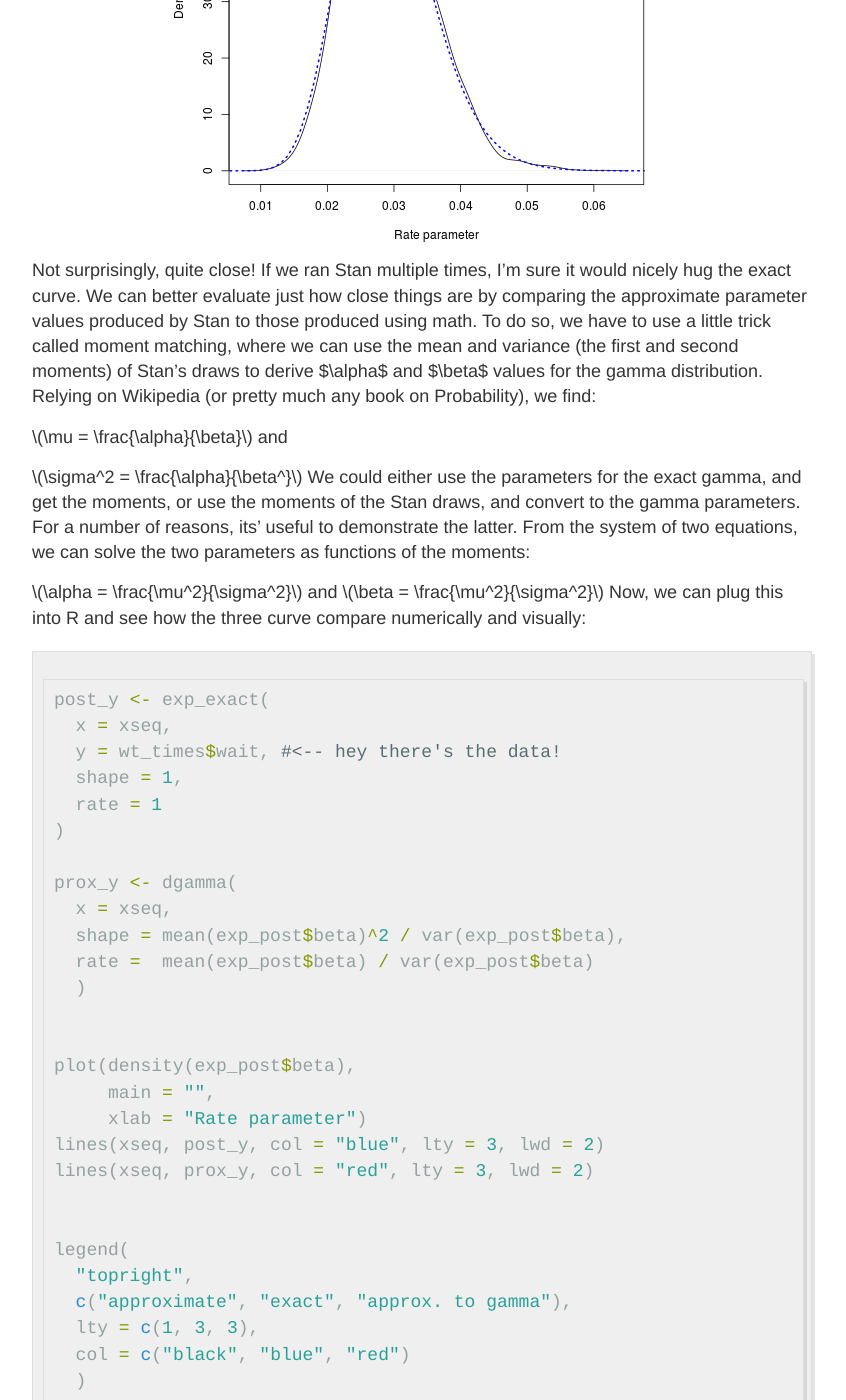
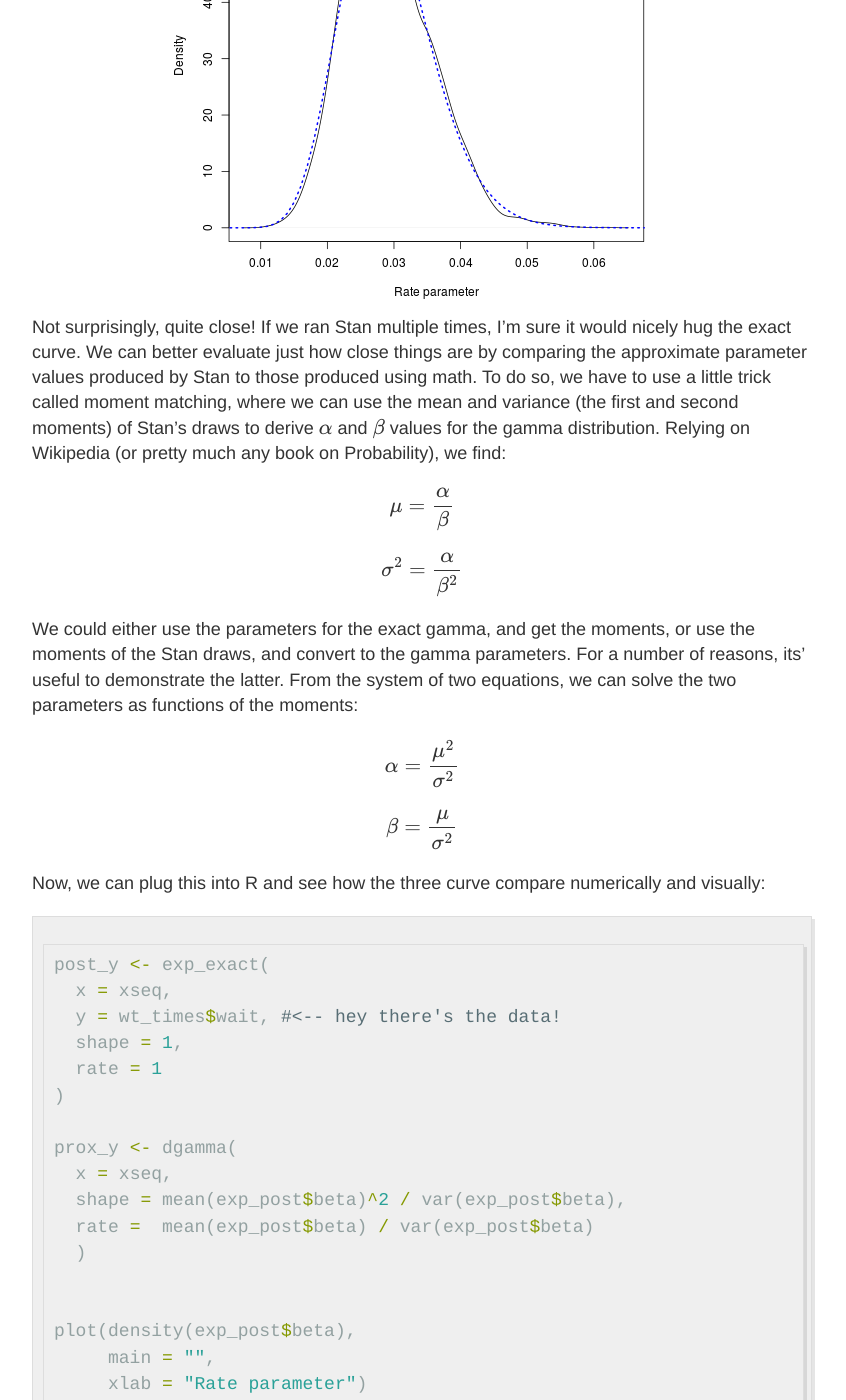
Before and after one commit to silastittes/silastittes.github.io, a Jekyll site: the page built from _posts/2017-09-03-Prius2.md, in a window 1280 px wide and 1400 px high, scrolled down 2168 px. Shown: the whole window, without its empty margins (218-1064 px from the left). Built offline with Jekyll 4.4.1, drawn with Linux system fonts in a browser that asks for light colours; formulas are drawn with MathJax 3; comment, search, counter and statistics services are not loaded; some of the changed text lies outside the part shown.

Commit message:
prius post 2, added mathjax link to _layouts/posts.html for equation rendering

````diff
--- a/_layouts/post.html
+++ b/_layouts/post.html
@@ -1,6 +1,8 @@
 ---
 layout: default
 ---
+
+<script src="https://cdnjs.cloudflare.com/ajax/libs/mathjax/2.7.0/MathJax.js?config=TeX-AMS-MML_HTMLorMML" type="text/javascript"></script>
 
 <article class="post">
   <h1>{{ page.title }}</h1>
--- a/_posts/2017-09-03-Prius2.md
+++ b/_posts/2017-09-03-Prius2.md
@@ -12,15 +12,16 @@ After a little reading and staring at tables, I realized getting the exact solut
 
 The key is conjugacy. Without going into the details, it's often the case that the product of the likelihood and prior distributions result in a posterior distribution that is from the same family as the prior. [Wikipedia](https://en.wikipedia.org/wiki/Conjugate_prior) has more details and a good table of conjugate distributions. The result is the ability to use data to update the parameters of the prior directly to arrive at the exact posterior.
 
-The conjugate prior for the exponential distribution is the gamma distribution, where the prior values for the shape ($\alpha$) and rate ($\beta$) are updated with data as
+The conjugate prior for the exponential distribution is the gamma distribution, where the prior values for the shape ($$\alpha$$) and rate ($$\beta$$) are updated with data as
 
 $$\alpha' = \alpha + n$$
-and
+
 
 $$\beta' = \frac{1 + \beta \sum_{i=1}^{n} y_i}{\beta}$$
-where $y_i$ are the observations and $n$ is the number of observations.
 
-Side note, this is not what is listed for $\beta'$ on the Wikipedia page, I took the equation from this [page](https://www.johndcook.com/CompendiumOfConjugatePriors.pdf).
+where $$y_i$$ are the observations and $$n$$ is the number of observations.
+
+Side note, this is not what is listed for $$\beta'$$ on the Wikipedia page, I took the equation from this [page](https://www.johndcook.com/CompendiumOfConjugatePriors.pdf).
 
 Okay, with conjugacy in hand, we can plug in some data and characterize the gamma distributed posterior of the exponential rate parameter. To make my life easier, I'm gonna keep things in terms of the rate instead of the scale (for both gamma and exponential).
 
@@ -64,17 +65,29 @@ legend("topright", c("approximate", "exact"), lty = c(1, 3))
 ```
 
 <img src="/figure/source/2017-09-03-Prius2/unnamed-chunk-3-1.png" title="plot of chunk unnamed-chunk-3" alt="plot of chunk unnamed-chunk-3" style="display: block; margin: auto;" />
-Not surprisingly, quite close! If we ran Stan multiple times, I'm sure it would nicely hug the exact curve. We can better evaluate just how close things are by comparing the approximate parameter values produced by Stan to those produced using math. To do so, we have to use a little trick called moment matching, where we can use the mean and variance (the first and second moments) of Stan's draws to derive $\alpha$ and $\beta$ values for the gamma distribution. Relying on Wikipedia (or pretty much any book on Probability), we find:
+Not surprisingly, quite close! If we ran Stan multiple times, I'm sure it would nicely hug the exact curve. We can better evaluate just how close things are by comparing the approximate parameter values produced by Stan to those produced using math. To do so, we have to use a little trick called moment matching, where we can use the mean and variance (the first and second moments) of Stan's draws to derive $$\alpha$$ and $$\beta$$ values for the gamma distribution. Relying on Wikipedia (or pretty much any book on Probability), we find:
+
+
 
 $$\mu = \frac{\alpha}{\beta}$$
-and
 
-$$\sigma^2 = \frac{\alpha}{\beta^}$$
+
+
+$$\sigma^2 = \frac{\alpha}{\beta^2}$$
+
+
+
+
 We could either use the parameters for the exact gamma, and get the moments, or use the moments of the Stan draws, and convert to the gamma parameters. For a number of reasons, its' useful to demonstrate the latter. From the system of two equations, we can solve the two parameters as functions of the moments:
 
+
 $$\alpha = \frac{\mu^2}{\sigma^2}$$
-and
-$$\beta = \frac{\mu^2}{\sigma^2}$$
+
+
+$$\beta = \frac{\mu}{\sigma^2}$$
+
+
+
 Now, we can plug this into R and see how the three curve compare numerically and visually:
 
 ```r
@@ -109,7 +122,7 @@ legend(
 
 <img src="/figure/source/2017-09-03-Prius2/unnamed-chunk-4-1.png" title="plot of chunk unnamed-chunk-4" alt="plot of chunk unnamed-chunk-4" style="display: block; margin: auto;" />
 
-For the exact gamma, $\alpha = $ 18 and $\beta = $ 618, for the Stan draws, $\alpha = $ 19.15, and $\beta = $ 655.5. The Stan results are not identical, but running the model several times, the numbers generally are quite close.
+For the exact gamma, $$\alpha = $$ 18 and $$\beta = $$ 618, for the Stan draws, $$\alpha = $$ 19.15, and $$\beta = $$ 655.5. The Stan results are not identical, but running the model several times, the numbers generally are quite close.
 
 As mentioned in the last post, it's only the simplest models that we can get exact solutions for the posterior, but why not do it when you can?
 
````
Also changed, not shown: _source/2017-09-03-Prius2.Rmd (+23 -10 lines), figure/source/2017-09-03-Prius2/unnamed-chunk-5-1.png, 14 other files.
